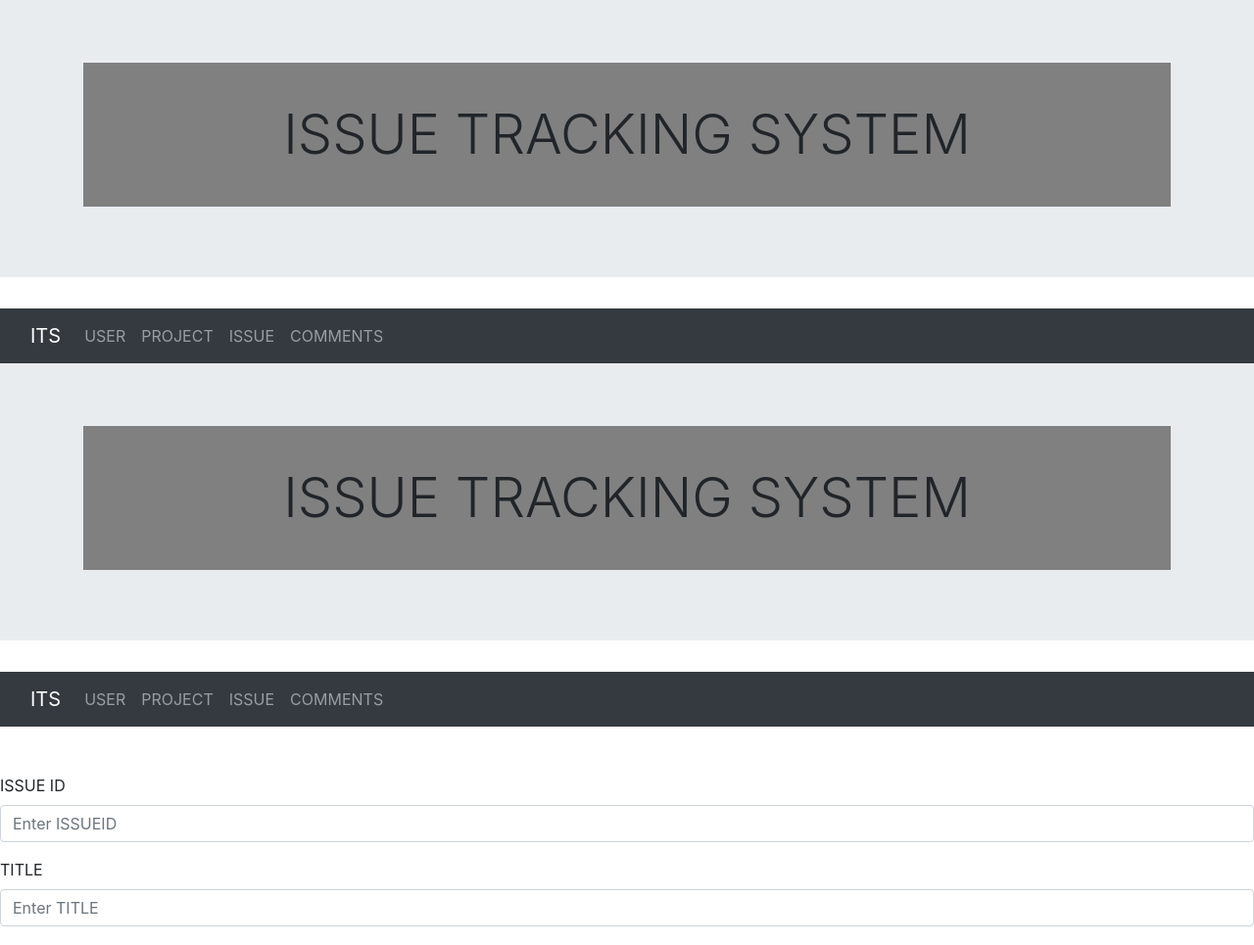
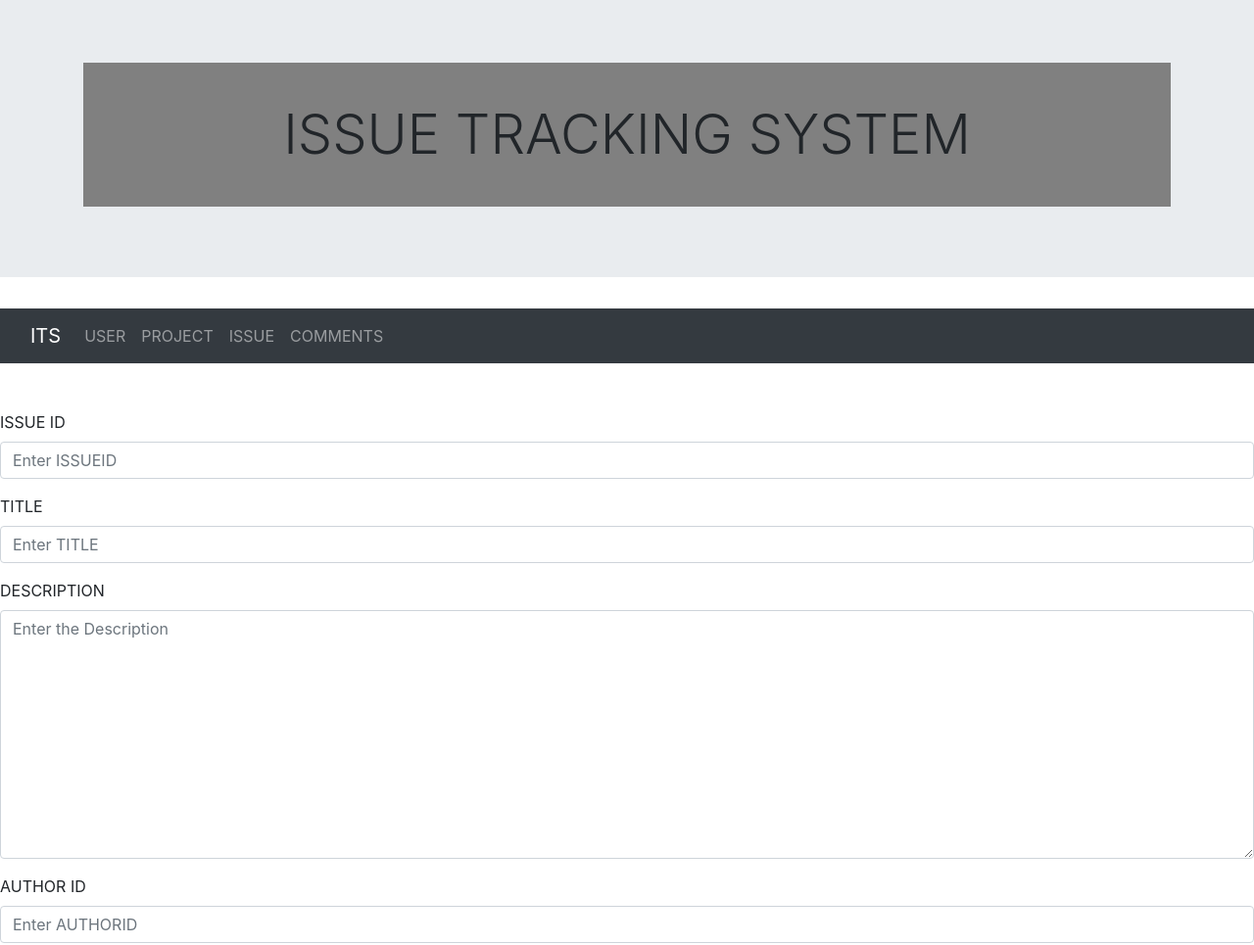
Before and after one commit to devignesh/issue_tracking_system, a Django app: template app/templates/issue.html in a window 1280 px wide. Shown: the top 965 px of the page at 98% size. Run offline with Django 3.2, Linux system fonts and the light colour scheme; the template is opened without the code that fills it, so the values that code supplies are empty; some libraries are stand-ins or nearby versions.

Commit message:
remove headers

```diff
--- a/app/templates/issue.html
+++ b/app/templates/issue.html
@@ -1,31 +1,5 @@
 {% extends 'base.html' %}
 {% block content %}
-<div class="jumbotron jumbotron-fluid">
-        <div class="container">
-          <h1 class="display-4" style="text-align: center;padding:40px;background-color:gray;">ISSUE TRACKING SYSTEM</h1>
-                  </div>
-      </div>
-<nav class="navbar navbar-expand-lg navbar navbar-dark bg-dark">
-    <div class="container-fluid">
-     <a class="navbar-brand" href="home.html">ITS</a>
-    <div class="collapse navbar-collapse" id="navbarSupportedContent">
-     <ul class="navbar-nav mr-auto">
-      <li class="nav-item">
-    <a class="nav-link" href="user.html">USER<span class="sr-only">(current)</span></a>
-    </li>
-    <li class="nav-item">
-    <a class="nav-link" href="project.html">PROJECT<span class="sr-only">(current)</span></a>
-     </li>
-    <li class="nav-item">
-     <a class="nav-link" href="issue.html">ISSUE<span class="sr-only">(current)</span></a>
-    </li>
-    <li class="nav-item">
-    <a class="nav-link" href="comments.html">COMMENTS<span class="sr-only">(current)</span></a>
-    </li>
-    </ul>
-    </div>
-    </div>
-    </nav>
     <br>
     <br>
 <form>
```
Also changed, not shown: app/templates/comments.html (+0 -26 lines), app/templates/project.html (+0 -26 lines).
